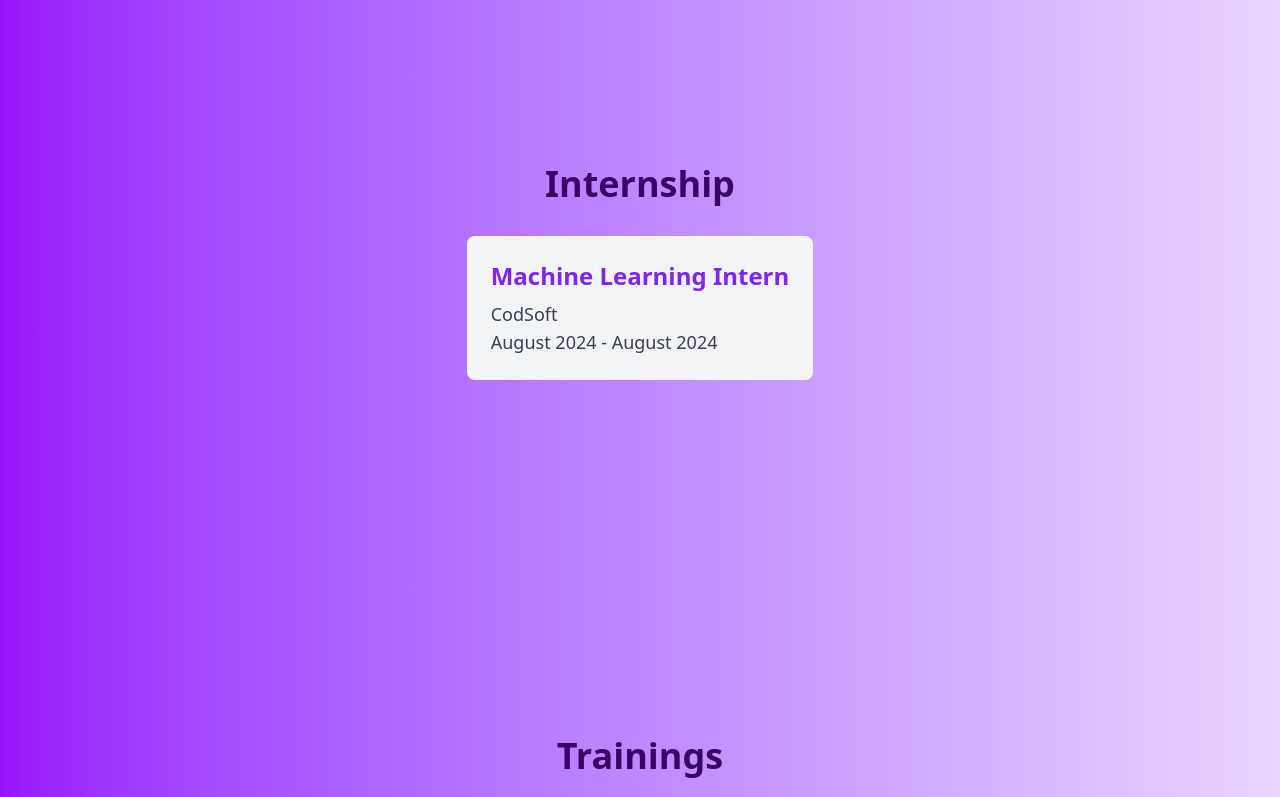
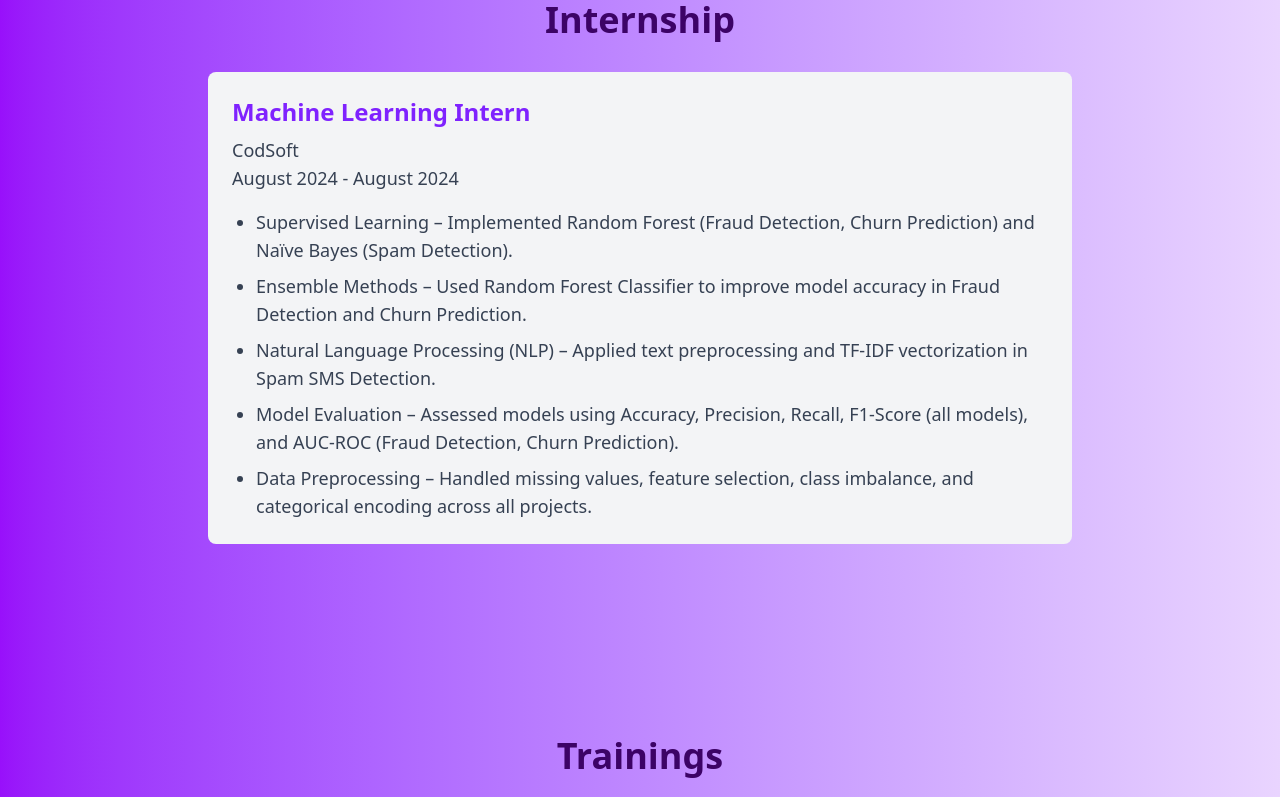
Before and after one commit to Sk1kavi/my-portfolio, a React (Vite) app: page / in a window 1280 px wide. Shown: the part 3732-4529 px from the top of the page. Built offline with nearby package versions, Linux system fonts and the light colour scheme.

Commit message:
Updated project source code link and internship description

```diff
--- a/src/pages/Internship.jsx
+++ b/src/pages/Internship.jsx
@@ -67,6 +67,18 @@ const Internship = () => {
             >
               August 2024 - August 2024
             </motion.p>
+           <motion.ul
+              initial={{ opacity: 0, x: -20 }}
+              animate={isInView ? { opacity: 1, x: 0 } : { opacity: 0, x: -20}}
+              transition={{ duration: 0.5, delay: 0.6 }}
+              className="text-lg text-gray-700 list-disc pl-6 space-y-2 mt-4 text-left"
+            >
+              <li>Supervised Learning – Implemented Random Forest (Fraud Detection, Churn Prediction) and Naïve Bayes (Spam Detection).</li>
+              <li>Ensemble Methods – Used Random Forest Classifier to improve model accuracy in Fraud Detection and Churn Prediction.</li>
+              <li>Natural Language Processing (NLP) – Applied text preprocessing and TF-IDF vectorization in Spam SMS Detection.</li>
+              <li>Model Evaluation – Assessed models using Accuracy, Precision, Recall, F1-Score (all models), and AUC-ROC (Fraud Detection, Churn Prediction).</li>
+              <li>Data Preprocessing – Handled missing values, feature selection, class imbalance, and categorical encoding across all projects.</li>
+            </motion.ul>
           </motion.div>
         </motion.div>
       </div>
--- a/src/pages/Projects.jsx
+++ b/src/pages/Projects.jsx
@@ -20,7 +20,7 @@ const Projects = () => {
     {
       title: "CT Image Denoising",
       description: "Developed a web-based tool to enhance CT scan clarity without increasing radiation exposure.",
-      repo: "https://github.com/Sk1kavi?tab=repositories"
+      repo: "https://github.com/Sk1kavi/CT-Image-Denoising"
     },
     {
       title: "Telegram Chat Bot",
```
